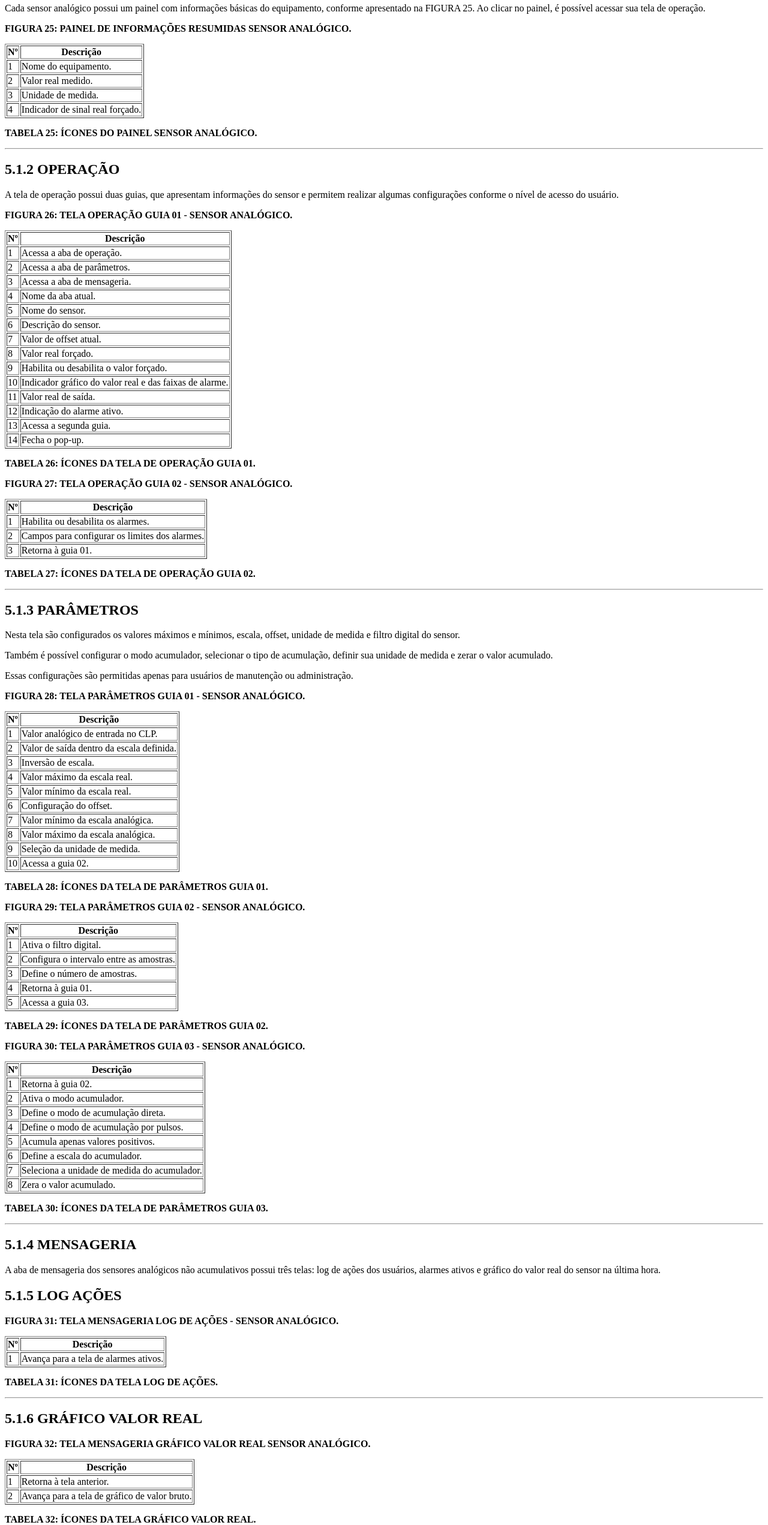
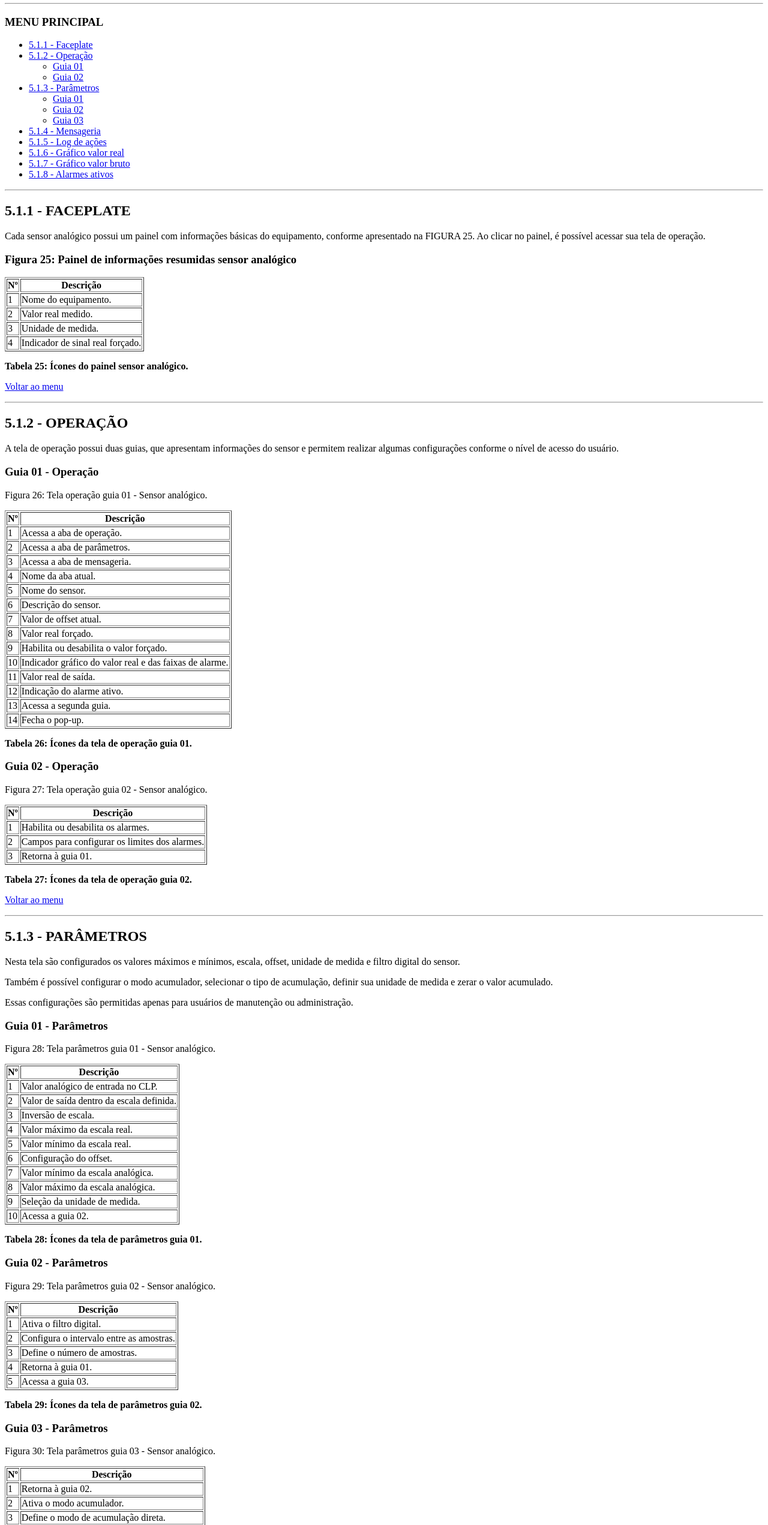
Before and after one commit to joaopaulomarasca/manualAutomazoom, a plain HTML site: page sensorAnalogico.html in a window 1280 px wide. Shown: the part 122-2665 px from the top of the page at 60% size. Drawn offline with Linux system fonts and the light colour scheme.

Commit message:
sensor Analogico

```diff
--- a/sensorAnalogico.html
+++ b/sensorAnalogico.html
@@ -6,18 +6,62 @@
     <meta name="viewport" content="width=device-width, initial-scale=1.0">
     <title>Sensor Analógico</title>
 </head>
+
 <body>
 
-<h1>5.1 SENSOR ANALÓGICO</h1>
+<header>
+    <h1>DOCUMENTAÇÃO TÉCNICA</h1>
+    <h2>5.1 - SENSOR ANALÓGICO</h2>
+    <hr>
+</header>
 
-<h2>5.1.1 FACEPLATE</h2>
+<nav>
+    <h3>MENU PRINCIPAL</h3>
+
+    <ul>
+        <li><a href="#faceplate">5.1.1 - Faceplate</a></li>
+
+        <li>
+            <a href="#operacao">5.1.2 - Operação</a>
+            <ul>
+                <li><a href="#operacao01">Guia 01</a></li>
+                <li><a href="#operacao02">Guia 02</a></li>
+            </ul>
+        </li>
+
+        <li>
+            <a href="#parametros">5.1.3 - Parâmetros</a>
+            <ul>
+                <li><a href="#parametros01">Guia 01</a></li>
+                <li><a href="#parametros02">Guia 02</a></li>
+                <li><a href="#parametros03">Guia 03</a></li>
+            </ul>
+        </li>
+
+        <li><a href="#mensageria">5.1.4 - Mensageria</a></li>
+        <li><a href="#logs">5.1.5 - Log de ações</a></li>
+        <li><a href="#valorreal">5.1.6 - Gráfico valor real</a></li>
+        <li><a href="#valorbruto">5.1.7 - Gráfico valor bruto</a></li>
+        <li><a href="#alarmes">5.1.8 - Alarmes ativos</a></li>
+    </ul>
+</nav>
+
+<hr>
+
+<main>
+
+<!-- FACEPLATE -->
+<section id="faceplate">
+
+    <h2>5.1.1 - FACEPLATE</h2>
 
     <p>
-Cada sensor analógico possui um painel com informações básicas do equipamento,
-conforme apresentado na FIGURA 25. Ao clicar no painel, é possível acessar sua tela de operação.
+        Cada sensor analógico possui um painel com informações básicas
+        do equipamento, conforme apresentado na FIGURA 25.
+        Ao clicar no painel, é possível acessar sua tela de operação.
     </p>
 
-<p><strong>FIGURA 25: PAINEL DE INFORMAÇÕES RESUMIDAS SENSOR ANALÓGICO.</strong></p>
+    <h3>Figura 25: Painel de informações resumidas sensor analógico</h3>
 
     <table border="1">
         <tr><th>Nº</th><th>Descrição</th></tr>
@@ -27,18 +71,28 @@ conforme apresentado na FIGURA 25. Ao clicar no painel, é possível acessar sua
         <tr><td>4</td><td>Indicador de sinal real forçado.</td></tr>
     </table>
 
-<p><strong>TABELA 25: ÍCONES DO PAINEL SENSOR ANALÓGICO.</strong></p>
+    <p><strong>Tabela 25: Ícones do painel sensor analógico.</strong></p>
+
+    <p><a href="#">Voltar ao menu</a></p>
+
+</section>
 
 <hr>
 
-<h2>5.1.2 OPERAÇÃO</h2>
+<!-- OPERAÇÃO -->
+<section id="operacao">
+
+    <h2>5.1.2 - OPERAÇÃO</h2>
 
     <p>
-A tela de operação possui duas guias, que apresentam informações do sensor
-e permitem realizar algumas configurações conforme o nível de acesso do usuário.
+        A tela de operação possui duas guias, que apresentam informações
+        do sensor e permitem realizar algumas configurações conforme
+        o nível de acesso do usuário.
     </p>
 
-<p><strong>FIGURA 26: TELA OPERAÇÃO GUIA 01 - SENSOR ANALÓGICO.</strong></p>
+    <h3 id="operacao01">Guia 01 - Operação</h3>
+
+    <p>Figura 26: Tela operação guia 01 - Sensor analógico.</p>
 
     <table border="1">
         <tr><th>Nº</th><th>Descrição</th></tr>
@@ -58,9 +112,11 @@ e permitem realizar algumas configurações conforme o nível de acesso do usuá
         <tr><td>14</td><td>Fecha o pop-up.</td></tr>
     </table>
 
-<p><strong>TABELA 26: ÍCONES DA TELA DE OPERAÇÃO GUIA 01.</strong></p>
+    <p><strong>Tabela 26: Ícones da tela de operação guia 01.</strong></p>
 
-<p><strong>FIGURA 27: TELA OPERAÇÃO GUIA 02 - SENSOR ANALÓGICO.</strong></p>
+    <h3 id="operacao02">Guia 02 - Operação</h3>
+
+    <p>Figura 27: Tela operação guia 02 - Sensor analógico.</p>
 
     <table border="1">
         <tr><th>Nº</th><th>Descrição</th></tr>
@@ -69,27 +125,38 @@ e permitem realizar algumas configurações conforme o nível de acesso do usuá
         <tr><td>3</td><td>Retorna à guia 01.</td></tr>
     </table>
 
-<p><strong>TABELA 27: ÍCONES DA TELA DE OPERAÇÃO GUIA 02.</strong></p>
+    <p><strong>Tabela 27: Ícones da tela de operação guia 02.</strong></p>
+
+    <p><a href="#">Voltar ao menu</a></p>
+
+</section>
 
 <hr>
 
-<h2>5.1.3 PARÂMETROS</h2>
+<!-- PARÂMETROS -->
+<section id="parametros">
+
+    <h2>5.1.3 - PARÂMETROS</h2>
 
     <p>
-Nesta tela são configurados os valores máximos e mínimos, escala, offset,
-unidade de medida e filtro digital do sensor.
+        Nesta tela são configurados os valores máximos e mínimos,
+        escala, offset, unidade de medida e filtro digital do sensor.
     </p>
 
     <p>
-Também é possível configurar o modo acumulador, selecionar o tipo de acumulação,
-definir sua unidade de medida e zerar o valor acumulado.
+        Também é possível configurar o modo acumulador, selecionar
+        o tipo de acumulação, definir sua unidade de medida e
+        zerar o valor acumulado.
     </p>
 
     <p>
-Essas configurações são permitidas apenas para usuários de manutenção ou administração.
+        Essas configurações são permitidas apenas para usuários
+        de manutenção ou administração.
     </p>
 
-<p><strong>FIGURA 28: TELA PARÂMETROS GUIA 01 - SENSOR ANALÓGICO.</strong></p>
+    <h3 id="parametros01">Guia 01 - Parâmetros</h3>
+
+    <p>Figura 28: Tela parâmetros guia 01 - Sensor analógico.</p>
 
     <table border="1">
         <tr><th>Nº</th><th>Descrição</th></tr>
@@ -105,9 +172,11 @@ Essas configurações são permitidas apenas para usuários de manutenção ou a
         <tr><td>10</td><td>Acessa a guia 02.</td></tr>
     </table>
 
-<p><strong>TABELA 28: ÍCONES DA TELA DE PARÂMETROS GUIA 01.</strong></p>
+    <p><strong>Tabela 28: Ícones da tela de parâmetros guia 01.</strong></p>
 
-<p><strong>FIGURA 29: TELA PARÂMETROS GUIA 02 - SENSOR ANALÓGICO.</strong></p>
+    <h3 id="parametros02">Guia 02 - Parâmetros</h3>
+
+    <p>Figura 29: Tela parâmetros guia 02 - Sensor analógico.</p>
 
     <table border="1">
         <tr><th>Nº</th><th>Descrição</th></tr>
@@ -118,9 +187,11 @@ Essas configurações são permitidas apenas para usuários de manutenção ou a
         <tr><td>5</td><td>Acessa a guia 03.</td></tr>
     </table>
 
-<p><strong>TABELA 29: ÍCONES DA TELA DE PARÂMETROS GUIA 02.</strong></p>
+    <p><strong>Tabela 29: Ícones da tela de parâmetros guia 02.</strong></p>
 
-<p><strong>FIGURA 30: TELA PARÂMETROS GUIA 03 - SENSOR ANALÓGICO.</strong></p>
+    <h3 id="parametros03">Guia 03 - Parâmetros</h3>
+
+    <p>Figura 30: Tela parâmetros guia 03 - Sensor analógico.</p>
 
     <table border="1">
         <tr><th>Nº</th><th>Descrição</th></tr>
@@ -134,33 +205,62 @@ Essas configurações são permitidas apenas para usuários de manutenção ou a
         <tr><td>8</td><td>Zera o valor acumulado.</td></tr>
     </table>
 
-<p><strong>TABELA 30: ÍCONES DA TELA DE PARÂMETROS GUIA 03.</strong></p>
+    <p><strong>Tabela 30: Ícones da tela de parâmetros guia 03.</strong></p>
+
+    <p><a href="#">Voltar ao menu</a></p>
+
+</section>
 
 <hr>
 
-<h2>5.1.4 MENSAGERIA</h2>
+<!-- MENSAGERIA -->
+<section id="mensageria">
+
+    <h2>5.1.4 - MENSAGERIA</h2>
 
     <p>
-A aba de mensageria dos sensores analógicos não acumulativos possui três telas:
-log de ações dos usuários, alarmes ativos e gráfico do valor real do sensor na última hora.
+        A aba de mensageria dos sensores analógicos não acumulativos
+        possui três telas:
     </p>
 
-<h2>5.1.5 LOG AÇÕES</h2>
+    <ul>
+        <li>Log de ações dos usuários.</li>
+        <li>Alarmes ativos.</li>
+        <li>Gráfico do valor real do sensor na última hora.</li>
+    </ul>
 
-<p><strong>FIGURA 31: TELA MENSAGERIA LOG DE AÇÕES - SENSOR ANALÓGICO.</strong></p>
+    <p><a href="#">Voltar ao menu</a></p>
+
+</section>
+
+<hr>
+
+<!-- LOG DE AÇÕES -->
+<section id="logs">
+
+    <h2>5.1.5 - LOG DE AÇÕES</h2>
+
+    <p>Figura 31: Tela mensageria log de ações - Sensor analógico.</p>
 
     <table border="1">
         <tr><th>Nº</th><th>Descrição</th></tr>
         <tr><td>1</td><td>Avança para a tela de alarmes ativos.</td></tr>
     </table>
 
-<p><strong>TABELA 31: ÍCONES DA TELA LOG DE AÇÕES.</strong></p>
+    <p><strong>Tabela 31: Ícones da tela log de ações.</strong></p>
+
+    <p><a href="#">Voltar ao menu</a></p>
+
+</section>
 
 <hr>
 
-<h2>5.1.6 GRÁFICO VALOR REAL</h2>
+<!-- GRÁFICO VALOR REAL -->
+<section id="valorreal">
 
-<p><strong>FIGURA 32: TELA MENSAGERIA GRÁFICO VALOR REAL SENSOR ANALÓGICO.</strong></p>
+    <h2>5.1.6 - GRÁFICO VALOR REAL</h2>
+
+    <p>Figura 32: Tela mensageria gráfico valor real sensor analógico.</p>
 
     <table border="1">
         <tr><th>Nº</th><th>Descrição</th></tr>
@@ -168,26 +268,40 @@ log de ações dos usuários, alarmes ativos e gráfico do valor real do sensor
         <tr><td>2</td><td>Avança para a tela de gráfico de valor bruto.</td></tr>
     </table>
 
-<p><strong>TABELA 32: ÍCONES DA TELA GRÁFICO VALOR REAL.</strong></p>
+    <p><strong>Tabela 32: Ícones da tela gráfico valor real.</strong></p>
+
+    <p><a href="#">Voltar ao menu</a></p>
+
+</section>
 
 <hr>
 
-<h2>5.1.7 GRÁFICO VALOR BRUTO</h2>
+<!-- GRÁFICO VALOR BRUTO -->
+<section id="valorbruto">
 
-<p><strong>FIGURA 33: TELA MENSAGERIA GRÁFICO VALOR BRUTO SENSOR ANALÓGICO.</strong></p>
+    <h2>5.1.7 - GRÁFICO VALOR BRUTO</h2>
+
+    <p>Figura 33: Tela mensageria gráfico valor bruto sensor analógico.</p>
 
     <table border="1">
         <tr><th>Nº</th><th>Descrição</th></tr>
         <tr><td>1</td><td>Retorna à tela do gráfico de valor real.</td></tr>
     </table>
 
-<p><strong>TABELA 33: ÍCONES DA TELA GRÁFICO VALOR BRUTO.</strong></p>
+    <p><strong>Tabela 33: Ícones da tela gráfico valor bruto.</strong></p>
+
+    <p><a href="#">Voltar ao menu</a></p>
+
+</section>
 
 <hr>
 
-<h2>5.1.8 ALARMES ATIVOS</h2>
+<!-- ALARMES ATIVOS -->
+<section id="alarmes">
 
-<p><strong>FIGURA 34: TELA MENSAGERIA ALARMES ATIVOS - SENSOR ANALÓGICO.</strong></p>
+    <h2>5.1.8 - ALARMES ATIVOS</h2>
+
+    <p>Figura 34: Tela mensageria alarmes ativos - Sensor analógico.</p>
 
     <table border="1">
         <tr><th>Nº</th><th>Descrição</th></tr>
@@ -195,11 +309,20 @@ log de ações dos usuários, alarmes ativos e gráfico do valor real do sensor
         <tr><td>2</td><td>Retorna à tela de log de ações.</td></tr>
     </table>
 
-<p><strong>TABELA 34: ÍCONES DA TELA DE ALARMES ATIVOS.</strong></p>
+    <p><strong>Tabela 34: Ícones da tela de alarmes ativos.</strong></p>
+
+    <p><a href="#">Voltar ao menu</a></p>
+
+</section>
+
+</main>
 
 <hr>
 
-<a href="./index.html"><button type="button">VOLTAR</button></a>
+<footer>
+    <p>Documentação Técnica - Sistema de Automação</p>
+    <a href="./index.html">VOLTAR À PÁGINA INICIAL</a>
+</footer>
 
 </body>
 </html>
```
Lines whose indentation alone changed are shown as unchanged.
